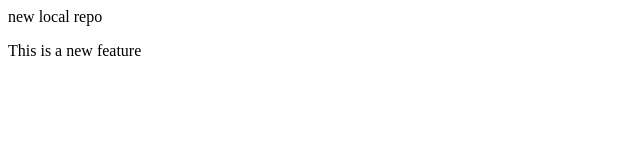
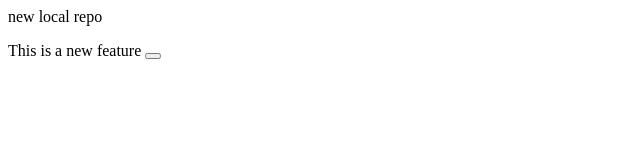
Before and after one commit to SagarTantuvay/localrepo, a plain HTML site: page index.html in a window 1280 px wide. Shown: the full height of the page, 0-640 px from the left. Drawn offline with Linux system fonts and the light colour scheme.

Commit message:
add button

```diff
--- a/index.html
+++ b/index.html
@@ -1,2 +1,2 @@
 <p> new local repo</p>
-<p> This is a new feature</p>
+<p> This is a new feature <button type="button"></button></p>
```
